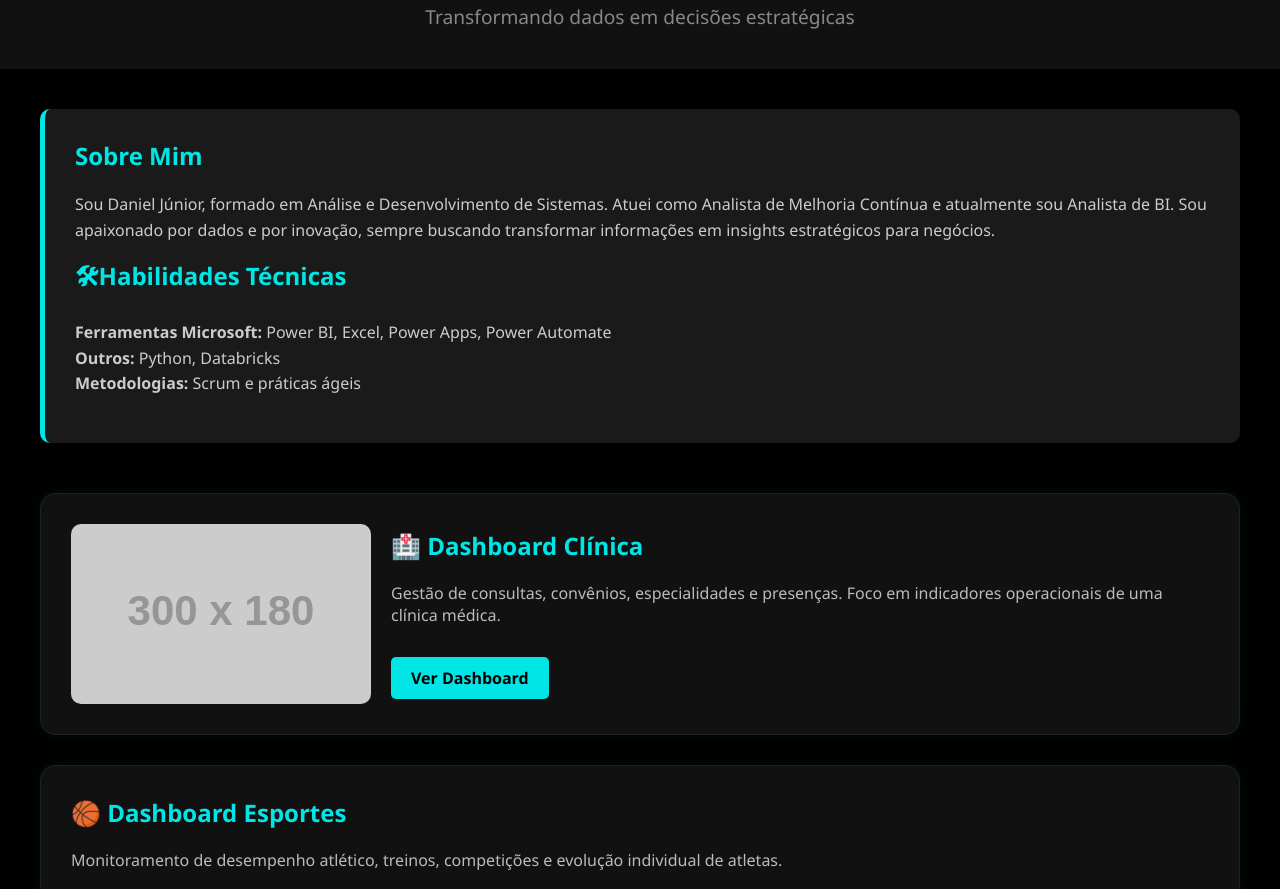
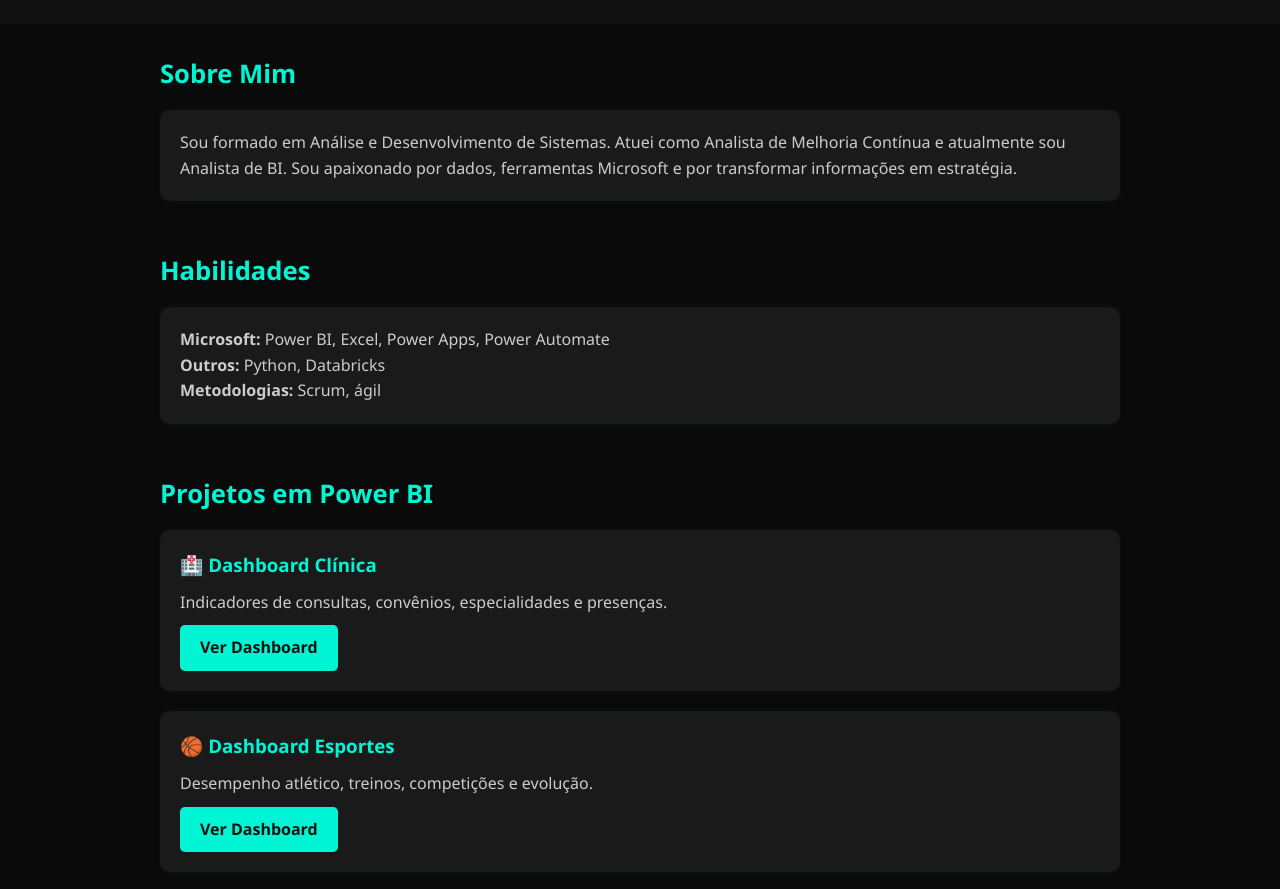
Before and after one commit to CieslikJr/PowerBi, a plain HTML site: page index.html in a window 1280 px wide. Shown: the part 158-1047 px from the top of the page. Drawn offline with Linux system fonts and the light colour scheme; placeholder pictures from the web are drawn by us.

Commit message:
index.html

```diff
--- a/index.html
+++ b/index.html
@@ -5,205 +5,170 @@
   <meta name="viewport" content="width=device-width, initial-scale=1.0" />
   <title>Portfólio Power BI - Daniel Júnior</title>
   <style>
+    :root {
+      --bg-color: #0a0a0a;
+      --accent: #00f5d4;
+      --text-light: #ccc;
+      --text-dark: #111;
+    }
+
+    * {
+      margin: 0;
+      padding: 0;
+      box-sizing: border-box;
+    }
+
     body {
-      margin: 0;
       font-family: 'Segoe UI', sans-serif;
-      color: #ffffff;
-      background-color: #000000;
-      overflow-x: hidden;
+      background-color: var(--bg-color);
+      color: white;
+      line-height: 1.6;
     }
 
     header {
+      background: #111;
+      padding: 60px 20px 30px;
       text-align: center;
-      padding: 60px 20px 20px;
-      background-color: #111;
     }
 
     header h1 {
       font-size: 2.5rem;
-      margin-bottom: 10px;
+      color: var(--accent);
     }
 
     header p {
-      font-size: 1.2rem;
-      color: #888;
+      font-size: 1.1rem;
+      color: var(--text-light);
     }
 
     .container {
-      max-width: 1200px;
+      max-width: 1000px;
       margin: auto;
-      padding: 40px 20px;
-      position: relative;
+      padding: 30px 20px;
     }
 
-    .intro-section {
-      background-color: #1a1a1a;
-      border-left: 5px solid #00e6e6;
-      padding: 30px;
+    section {
       margin-bottom: 50px;
-      border-radius: 10px;
     }
 
-    .intro-section h2 {
-      margin-top: 0;
-      color: #00e6e6;
-    }
-
-    .intro-section p {
-      color: #ccc;
-      line-height: 1.6;
+    .section-title {
+      color: var(--accent);
+      margin-bottom: 15px;
+      font-size: 1.6rem;
     }
 
     .card {
-      background: #111111;
-      padding: 30px;
-      margin-bottom: 30px;
-      border-radius: 15px;
-      border: 1px solid #222;
-      transition: transform 0.3s ease, box-shadow 0.3s ease;
-      box-shadow: 0 0 20px rgba(0, 255, 255, 0.05);
+      background: #1a1a1a;
+      padding: 20px;
+      border-radius: 10px;
+      margin-bottom: 20px;
+      box-shadow: 0 0 10px rgba(0,255,255,0.05);
     }
 
-    .card:hover {
-      transform: translateY(-5px);
-      box-shadow: 0 0 30px rgba(0, 255, 255, 0.2);
-    }
-
-    .dashboard-card {
-      display: flex;
-      flex-direction: row;
-      align-items: center;
-      gap: 20px;
-    }
-
-    .dashboard-card img {
-      width: 300px;
-      height: auto;
-      border-radius: 10px;
-      object-fit: cover;
-    }
-
-    .dashboard-info {
-      flex: 1;
-    }
-
-    .card h2 {
-      margin-top: 0;
-      color: #00e6e6;
+    .card h3 {
+      margin-bottom: 10px;
+      color: var(--accent);
     }
 
     .card p {
-      color: #bbb;
+      color: var(--text-light);
     }
 
     .btn {
       display: inline-block;
-      background: #00e6e6;
-      color: #000;
+      margin-top: 10px;
       padding: 10px 20px;
-      margin-top: 15px;
-      border-radius: 5px;
+      background: var(--accent);
+      color: var(--text-dark);
       text-decoration: none;
       font-weight: bold;
+      border-radius: 5px;
     }
 
     footer {
       text-align: center;
       padding: 20px;
-      font-size: 0.9em;
-      background-color: #111;
+      background: #111;
       color: #666;
+      font-size: 0.9rem;
     }
 
     @media (max-width: 768px) {
-      .dashboard-card {
-        flex-direction: column;
-        align-items: flex-start;
-      }
-
-      .dashboard-card img {
-        width: 100%;
-        height: auto;
-      }
-
-      .intro-section, .card {
-        padding: 20px;
-      }
-
       header h1 {
         font-size: 1.8rem;
       }
 
-      header p {
-        font-size: 1rem;
+      .btn {
+        width: 100%;
+        text-align: center;
       }
     }
-
   </style>
 </head>
 <body>
   <header>
-    <h1>Portfólio Power BI - Daniel Júnior</h1>
-    <p>Transformando dados em decisões estratégicas</p>
+    <h1>Daniel Júnior</h1>
+    <p>Analista de BI | Power BI | Dados que geram valor</p>
   </header>
 
   <div class="container">
-    <div class="intro-section">
-      <h2>Sobre Mim</h2>
-      <p>Sou Daniel Júnior, formado em Análise e Desenvolvimento de Sistemas. Atuei como Analista de Melhoria Contínua e atualmente sou Analista de BI. Sou apaixonado por dados e por inovação, sempre buscando transformar informações em insights estratégicos para negócios.</p>
-      <h2>🛠Habilidades Técnicas</h2>
-      <p>
-        <strong>Ferramentas Microsoft:</strong> Power BI, Excel, Power Apps, Power Automate<br />
-        <strong>Outros:</strong> Python, Databricks<br />
-        <strong>Metodologias:</strong> Scrum e práticas ágeis
-      </p>
+    <section>
+      <h2 class="section-title">Sobre Mim</h2>
+      <div class="card">
+        <p>Sou formado em Análise e Desenvolvimento de Sistemas. Atuei como Analista de Melhoria Contínua e atualmente sou Analista de BI. Sou apaixonado por dados, ferramentas Microsoft e por transformar informações em estratégia.</p>
       </div>
+    </section>
 
-    <div class="card dashboard-card">
-      <img src="https://via.placeholder.com/300x180.png?text=Clínica" alt="Dashboard Clínica">
-      <div class="dashboard-info">
-        <h2>🏥 Dashboard Clínica</h2>
-        <p>Gestão de consultas, convênios, especialidades e presenças. Foco em indicadores operacionais de uma clínica médica.</p>
+    <section>
+      <h2 class="section-title">Habilidades</h2>
+      <div class="card">
+        <p><strong>Microsoft:</strong> Power BI, Excel, Power Apps, Power Automate<br>
+        <strong>Outros:</strong> Python, Databricks<br>
+        <strong>Metodologias:</strong> Scrum, ágil</p>
+      </div>
+    </section>
+
+    <section>
+      <h2 class="section-title">Projetos em Power BI</h2>
+      <div class="card">
+        <h3>🏥 Dashboard Clínica</h3>
+        <p>Indicadores de consultas, convênios, especialidades e presenças.</p>
         <a class="btn" href="https://app.powerbi.com/view?r=LINK-CLINICA" target="_blank">Ver Dashboard</a>
       </div>
-    </div>
-
       <div class="card">
-      <h2>🏀 Dashboard Esportes</h2>
-      <p>Monitoramento de desempenho atlético, treinos, competições e evolução individual de atletas.</p>
+        <h3>🏀 Dashboard Esportes</h3>
+        <p>Desempenho atlético, treinos, competições e evolução.</p>
         <a class="btn" href="https://app.powerbi.com/view?r=LINK-ESPORTES" target="_blank">Ver Dashboard</a>
       </div>
-
       <div class="card">
-      <h2>🚚 Dashboard Logística</h2>
-      <p>Análise de entregas, KPIs operacionais, tempo médio de transporte e desempenho por rota.</p>
+        <h3>🚚 Dashboard Logística</h3>
+        <p>KPIs operacionais, entregas, desempenho de rotas e tempos médios.</p>
         <a class="btn" href="https://app.powerbi.com/view?r=LINK-LOGISTICA" target="_blank">Ver Dashboard</a>
       </div>
-
       <div class="card">
-      <h2>📈 Dashboard Marketing Digital</h2>
-      <p>Visão de campanhas, conversões, canais de tráfego, ROI e desempenho de mídias sociais.</p>
+        <h3>📈 Dashboard Marketing</h3>
+        <p>Conversões, campanhas, ROI e canais de tráfego.</p>
         <a class="btn" href="https://app.powerbi.com/view?r=LINK-MARKETING" target="_blank">Ver Dashboard</a>
       </div>
-
       <div class="card">
-      <h2>💼 Dashboard Recursos Humanos</h2>
-      <p>Análise de admissões, desligamentos, absenteísmo, tempo de empresa e desempenho por setor.</p>
+        <h3>💼 Dashboard RH</h3>
+        <p>Admissões, absenteísmo, tempo de empresa e setores.</p>
         <a class="btn" href="https://app.powerbi.com/view?r=LINK-RH" target="_blank">Ver Dashboard</a>
       </div>
+    </section>
 
+    <section>
+      <h2 class="section-title">Contato</h2>
       <div class="card">
-      <h2>📬 Contato</h2>
-      <p>
-        <strong>Email:</strong> <a class="btn" href="mailto:cieslik395@gmail.com">cieslik395@gmail.com</a><br />
-        <strong>LinkedIn:</strong> <a class="btn" href="https://www.linkedin.com/in/cieslikjr/" target="_blank">/in/cieslikjr</a><br />
-        <strong>GitHub:</strong> <a class="btn" href="https://github.com/CieslikJr" target="_blank">github.com/CieslikJr</a>
-      </p>
+        <p>Email: <a href="mailto:cieslik395@gmail.com">cieslik395@gmail.com</a><br>
+        LinkedIn: <a href="https://www.linkedin.com/in/cieslikjr/" target="_blank">/in/cieslikjr</a><br>
+        GitHub: <a href="https://github.com/CieslikJr" target="_blank">github.com/CieslikJr</a></p>
       </div>
+    </section>
   </div>
 
   <footer>
-    © 2025 Daniel Júnior – Todos os dashboards utilizam dados fictícios com fins educacionais.
+    © 2025 Daniel Júnior – Dados fictícios para fins educacionais.
   </footer>
 </body>
 </html>
```
Lines whose indentation alone changed are shown as unchanged.
